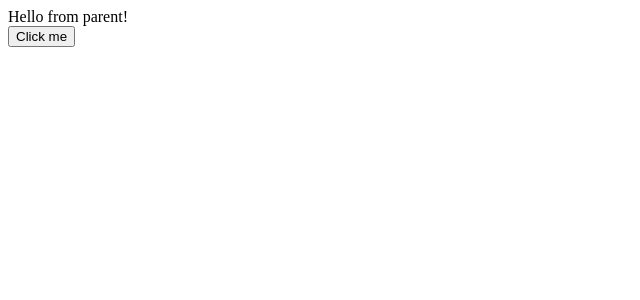
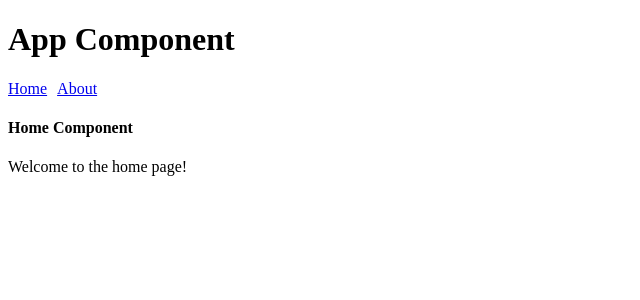
Before and after one commit to Nemoni/vueproj, a Vue app: page /#/ in a window 1280 px wide. Shown: the top 300 px of the page, without its empty margins (0-640 px from the left). Built offline with nearby package versions, Linux system fonts and the light colour scheme.

Commit message:
vue-router的基本使用，切换两个组件

```diff
--- a/package.json
+++ b/package.json
@@ -13,7 +13,8 @@
     "core-js": "^3.8.3",
     "cors": "^2.8.5",
     "express": "^4.18.2",
-    "vue": "^3.2.13"
+    "vue": "^3.2.13",
+    "vue-router": "^4.1.6"
   },
   "devDependencies": {
     "@babel/core": "^7.12.16",
--- a/src/App.vue
+++ b/src/App.vue
@@ -1,24 +1,22 @@
+<!-- App.vue -->
+
 <template>
-  <Child @child-click="updateMessage" :message="msg"/>
+  <div>
+    <h1>App Component</h1>
+    <router-link class='router-link' to="/">Home</router-link>
+    <router-link class='router-link' to="/about">About</router-link>
+    <router-view></router-view>
+  </div>
 </template>
 
 <script>
-import Child from './components/ChildComponent.vue'
-
 export default {
-  components: {
-    Child
-  },
-  data() {
-    return {
-      msg: 'Hello from parent!'
-    }
-  },
-  methods: {
-    updateMessage(data) {
-      console.log("click, old:" + data)
-      this.msg = 'Updated message!'
-    }
-  }
+  name: 'App'
 }
 </script>
+
+<style>
+  .router-link {
+    margin-right: 10px;
+  }
+</style>
--- /dev/null
+++ b/src/components/AboutPage.vue
@@ -0,0 +1,19 @@
+<!-- About.vue -->
+
+<template>
+  <div>
+    <h4>About Component</h4>
+    <p>{{ message }}</p>
+  </div>
+</template>
+
+<script>
+export default {
+  name: 'AboutPage',
+  data() {
+    return {
+      message: 'This is the about page!'
+    }
+  }
+}
+</script>
--- a/src/components/ChildComponent.vue
+++ /dev/null
@@ -1,19 +0,0 @@
-<template>
-  <div>
-    <div>{{ message }}</div>
-    <button @click="onClick">Click me</button>
-  </div>
-</template>
-
-<script>
-export default {
-  props: {
-    message: String
-  },
-  methods: {
-    onClick() {
-      this.$emit('child-click', this.message)
-    }
-  }
-}
-</script>
--- /dev/null
+++ b/src/components/HomePage.vue
@@ -0,0 +1,19 @@
+<!-- Home.vue -->
+
+<template>
+    <div>
+      <h4>Home Component</h4>
+      <p>{{ message }}</p>
+    </div>
+  </template>
+
+  <script>
+  export default {
+    name: 'HomePage',
+    data() {
+      return {
+        message: 'Welcome to the home page!'
+      }
+    }
+  }
+  </script>
--- a/src/main.js
+++ b/src/main.js
@@ -1,5 +1,9 @@
+// main.js
+
 import { createApp } from 'vue'
 import App from './App.vue'
+import router from './router'
 
 const app = createApp(App)
+app.use(router)
 app.mount('#app')
--- /dev/null
+++ b/src/router/index.js
@@ -0,0 +1,24 @@
+// router/index.js
+
+import { createRouter, createWebHashHistory } from 'vue-router'
+import Home from '../components/HomePage.vue'
+
+const routes = [
+  {
+    path: '/',
+    name: 'Home',
+    component: Home
+  },
+  {
+    path: '/about',
+    name: 'About',
+    component: () => import(/* webpackChunkName: "about" */ '../components/AboutPage.vue')  // 动态导入模块的方式，只有在需要时才会加载指定的模块。
+  }
+]
+
+const router = createRouter({
+  history: createWebHashHistory(),
+  routes
+})
+
+export default router
```
Also changed, not shown: 1 other file (tests, documents, lock files or other folders).
